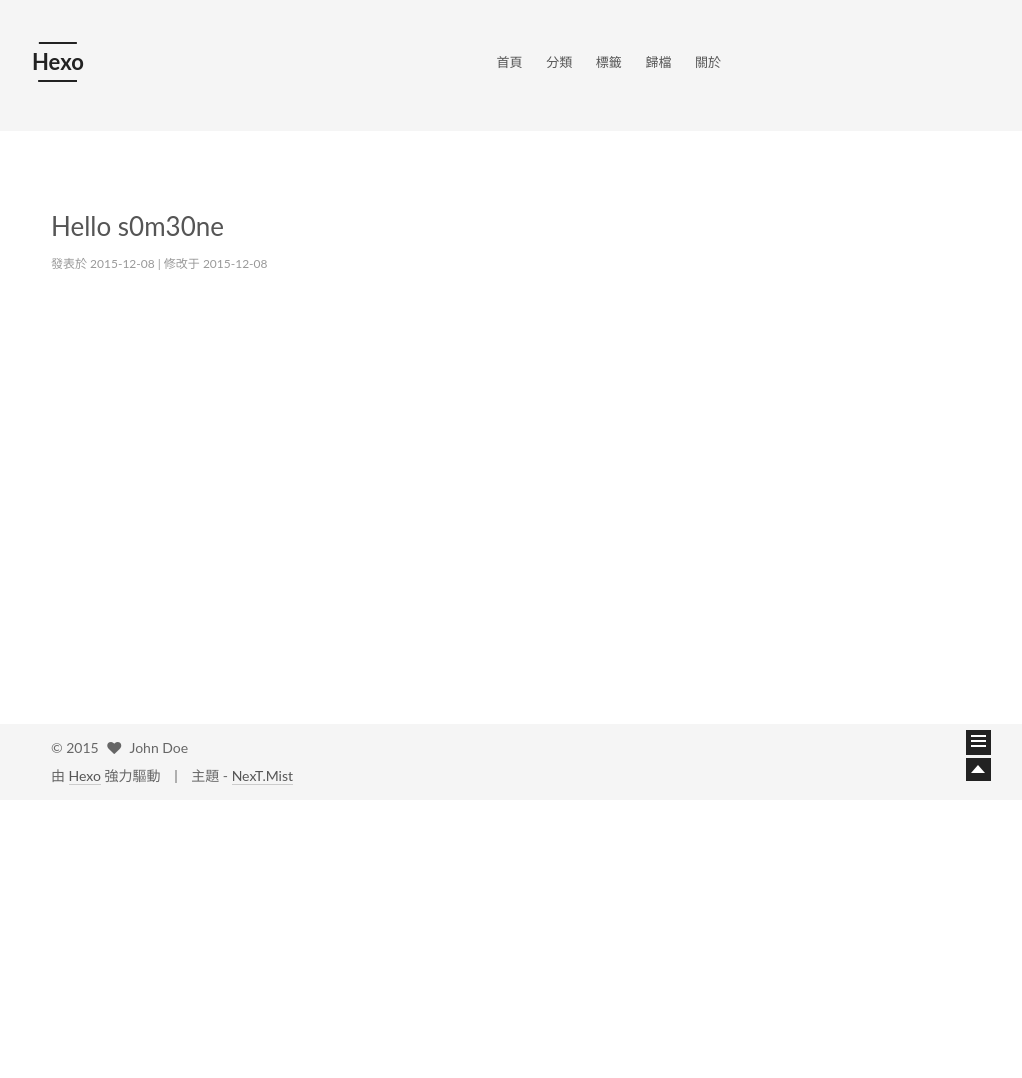
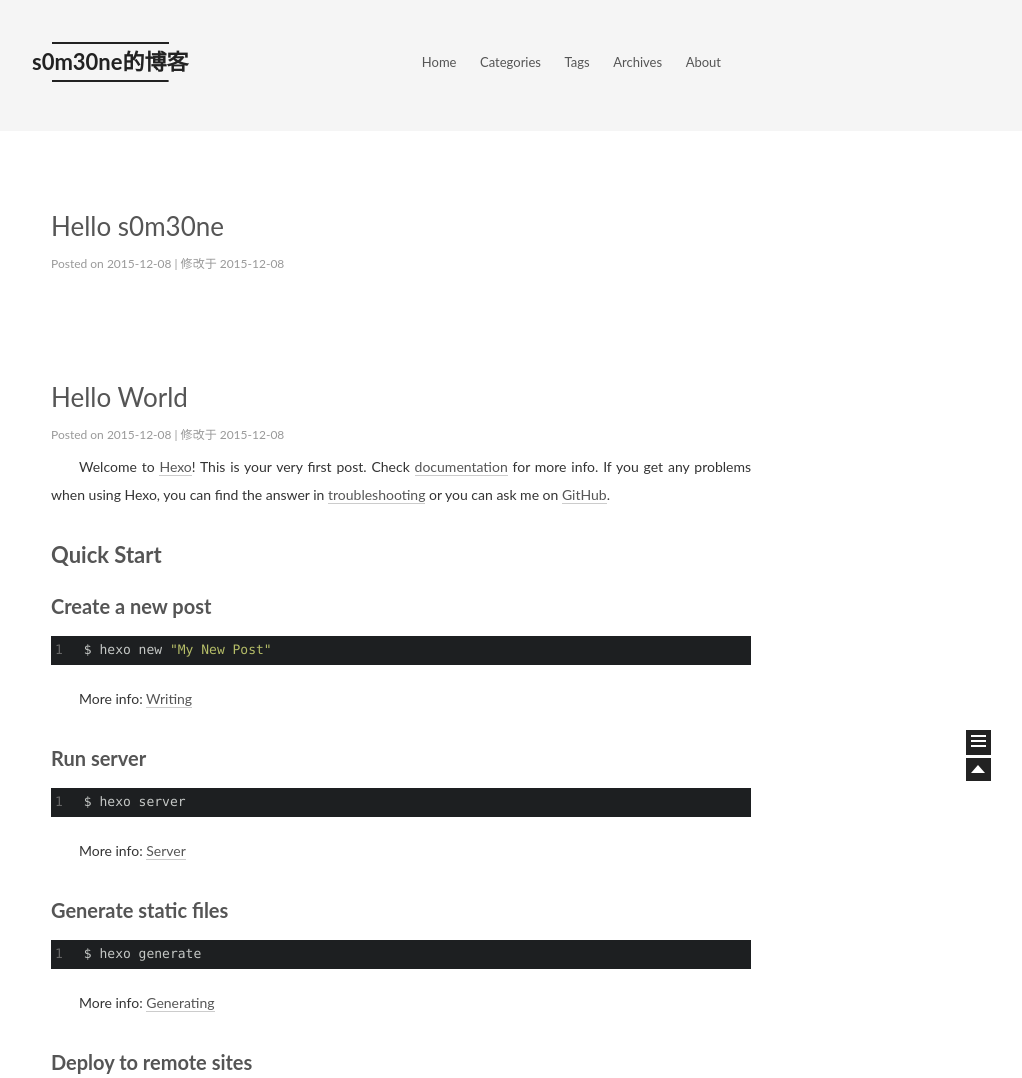
Before and after one commit to s0m30ne/s0m30ne.github.com, a plain HTML site: page index.html in a window 1280 px wide. Shown: the top 1078 px of the page, without its empty margins (239-1261 px from the left). Before the commit the page ends 800 px from the top, so only its background shows below. Drawn offline with Linux system fonts and the light colour scheme.

Commit message:
Site updated: 2015-12-08 14:37:12

```diff
--- a/index.html
+++ b/index.html
@@ -48,12 +48,12 @@
 
 <meta name="description">
 <meta property="og:type" content="website">
-<meta property="og:title" content="Hexo">
+<meta property="og:title" content="s0m30ne的博客">
 <meta property="og:url" content="http://yoursite.com/index.html">
-<meta property="og:site_name" content="Hexo">
+<meta property="og:site_name" content="s0m30ne的博客">
 <meta property="og:description">
 <meta name="twitter:card" content="summary">
-<meta name="twitter:title" content="Hexo">
+<meta name="twitter:title" content="s0m30ne的博客">
 <meta name="twitter:description">
 
 
@@ -66,7 +66,7 @@
   };
 </script>
 
-  <title> Hexo </title>
+  <title> s0m30ne的博客 </title>
 </head>
 
 <body itemscope itemtype="http://schema.org/WebPage" lang="">
@@ -98,7 +98,7 @@
   <div class="custom-logo-site-title">
     <a href="/"  class="brand" rel="start">
       <span class="logo-line-before"><i></i></span>
-      <span class="site-title">Hexo</span>
+      <span class="site-title">s0m30ne的博客</span>
       <span class="logo-line-after"><i></i></span>
     </a>
   </div>
@@ -125,7 +125,7 @@
 
               <i class="menu-item-icon fa fa-home fa-fw"></i> <br />
 
-            首頁
+            Home
           </a>
         </li>
 
@@ -135,7 +135,7 @@
 
               <i class="menu-item-icon fa fa-th fa-fw"></i> <br />
 
-            分類
+            Categories
           </a>
         </li>
 
@@ -145,7 +145,7 @@
 
               <i class="menu-item-icon fa fa-tags fa-fw"></i> <br />
 
-            標籤
+            Tags
           </a>
         </li>
 
@@ -155,7 +155,7 @@
 
               <i class="menu-item-icon fa fa-archive fa-fw"></i> <br />
 
-            歸檔
+            Archives
           </a>
         </li>
 
@@ -165,7 +165,7 @@
 
               <i class="menu-item-icon fa fa-user fa-fw"></i> <br />
 
-            關於
+            About
           </a>
         </li>
 
@@ -233,7 +233,7 @@
 
         <div class="post-meta">
           <span class="post-time">
-            發表於
+            Posted on
             <time itemprop="dateCreated" datetime="2015-12-08T13:20:43+08:00" content="2015-12-08">
               2015-12-08
             </time>
@@ -267,6 +267,101 @@
 
           <span itemprop="articleBody">
 
+
+
+          </span>
+
+
+    </div>
+
+    <footer class="post-footer">
+
+
+
+
+
+
+        <div class="post-eof"></div>
+
+    </footer>
+  </article>
+
+
+
+
+
+
+
+
+
+
+
+
+  <article class="post post-type-normal " itemscope itemtype="http://schema.org/Article">
+
+
+      <header class="post-header">
+
+
+
+          <h1 class="post-title" itemprop="name headline">
+
+
+
+
+                <a class="post-title-link" href="/2015/12/08/hello-world/" itemprop="url">
+                  Hello World
+                </a>
+
+
+          </h1>
+
+
+        <div class="post-meta">
+          <span class="post-time">
+            Posted on
+            <time itemprop="dateCreated" datetime="2015-12-08T13:17:26+08:00" content="2015-12-08">
+              2015-12-08
+            </time>
+          </span>
+          <span class="post-time">
+            | 修改于
+            <time itemprop="dateCreated" datetime="2015-12-08T13:17:26+08:00" content="2015-12-08">
+              2015-12-08
+            </time>
+          </span>
+
+
+
+
+
+
+
+
+
+        </div>
+      </header>
+
+
+
+    <div class="post-body">
+
+
+
+
+
+
+          <span itemprop="articleBody">
+
+              <p>Welcome to <a href="http://hexo.io/" target="_blank" rel="external">Hexo</a>! This is your very first post. Check <a href="http://hexo.io/docs/" target="_blank" rel="external">documentation</a> for more info. If you get any problems when using Hexo, you can find the answer in <a href="http://hexo.io/docs/troubleshooting.html" target="_blank" rel="external">troubleshooting</a> or you can ask me on <a href="https://github.com/hexojs/hexo/issues" target="_blank" rel="external">GitHub</a>.</p>
+<h2 id="Quick_Start"><a href="#Quick_Start" class="headerlink" title="Quick Start"></a>Quick Start</h2><h3 id="Create_a_new_post"><a href="#Create_a_new_post" class="headerlink" title="Create a new post"></a>Create a new post</h3><figure class="highlight bash"><table><tr><td class="gutter"><pre><span class="line">1</span><br></pre></td><td class="code"><pre><span class="line">$ hexo new <span class="string">"My New Post"</span></span><br></pre></td></tr></table></figure>
+<p>More info: <a href="http://hexo.io/docs/writing.html" target="_blank" rel="external">Writing</a></p>
+<h3 id="Run_server"><a href="#Run_server" class="headerlink" title="Run server"></a>Run server</h3><figure class="highlight bash"><table><tr><td class="gutter"><pre><span class="line">1</span><br></pre></td><td class="code"><pre><span class="line">$ hexo server</span><br></pre></td></tr></table></figure>
+<p>More info: <a href="http://hexo.io/docs/server.html" target="_blank" rel="external">Server</a></p>
+<h3 id="Generate_static_files"><a href="#Generate_static_files" class="headerlink" title="Generate static files"></a>Generate static files</h3><figure class="highlight bash"><table><tr><td class="gutter"><pre><span class="line">1</span><br></pre></td><td class="code"><pre><span class="line">$ hexo generate</span><br></pre></td></tr></table></figure>
+<p>More info: <a href="http://hexo.io/docs/generating.html" target="_blank" rel="external">Generating</a></p>
+<h3 id="Deploy_to_remote_sites"><a href="#Deploy_to_remote_sites" class="headerlink" title="Deploy to remote sites"></a>Deploy to remote sites</h3><figure class="highlight bash"><table><tr><td class="gutter"><pre><span class="line">1</span><br></pre></td><td class="code"><pre><span class="line">$ hexo deploy</span><br></pre></td></tr></table></figure>
+<p>More info: <a href="http://hexo.io/docs/deployment.html" target="_blank" rel="external">Deployment</a></p>
 
 
           </span>
@@ -323,29 +418,29 @@
 
       <section class="site-overview sidebar-panel  sidebar-panel-active ">
         <div class="site-author motion-element" itemprop="author" itemscope itemtype="http://schema.org/Person">
-          <img class="site-author-image" src="/images/default_avatar.jpg" alt="John Doe" itemprop="image"/>
-          <p class="site-author-name" itemprop="name">John Doe</p>
+          <img class="site-author-image" src="/images/default_avatar.jpg" alt="s0m30ne" itemprop="image"/>
+          <p class="site-author-name" itemprop="name">s0m30ne</p>
         </div>
         <p class="site-description motion-element" itemprop="description"></p>
         <nav class="site-state motion-element">
           <div class="site-state-item site-state-posts">
             <a href="/archives">
               <span class="site-state-item-count">2</span>
-              <span class="site-state-item-name">文章</span>
+              <span class="site-state-item-name">posts</span>
             </a>
           </div>
 
           <div class="site-state-item site-state-categories">
             <a href="/categories">
               <span class="site-state-item-count">0</span>
-              <span class="site-state-item-name">分類</span>
+              <span class="site-state-item-name">categories</span>
               </a>
           </div>
 
           <div class="site-state-item site-state-tags">
             <a href="/tags">
               <span class="site-state-item-count">0</span>
-              <span class="site-state-item-name">標籤</span>
+              <span class="site-state-item-name">tags</span>
               </a>
           </div>
 
@@ -384,15 +479,15 @@
   <span class="with-love">
     <i class="icon-next-heart fa fa-heart"></i>
   </span>
-  <span class="author" itemprop="copyrightHolder">John Doe</span>
+  <span class="author" itemprop="copyrightHolder">s0m30ne</span>
 </div>
 
 <div class="powered-by">
-  由 <a class="theme-link" href="http://hexo.io">Hexo</a> 強力驅動
+  Powered by <a class="theme-link" href="http://hexo.io">Hexo</a>
 </div>
 
 <div class="theme-info">
-  主題 -
+  Theme -
   <a class="theme-link" href="https://github.com/iissnan/hexo-theme-next">
     NexT.Mist
   </a>
```
Also changed, not shown: 2015/12/08/Hello-s0m30ne/index.html (+20 -20 lines), 2015/12/08/hello-world/index.html (+19 -19 lines), archives/2015/12/index.html (+19 -19 lines), archives/2015/index.html (+19 -19 lines), archives/index.html (+19 -19 lines), favicon.ico, favicon1.ico (added), images/default_avatar.jpg (added).
